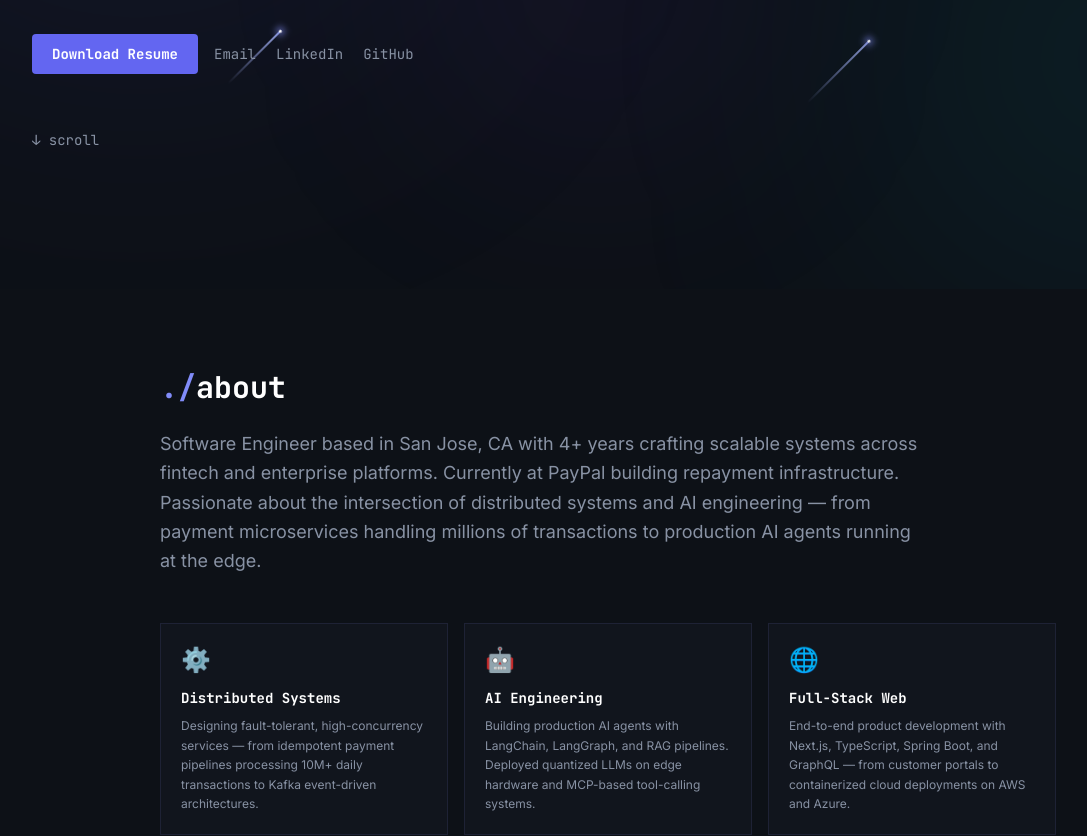
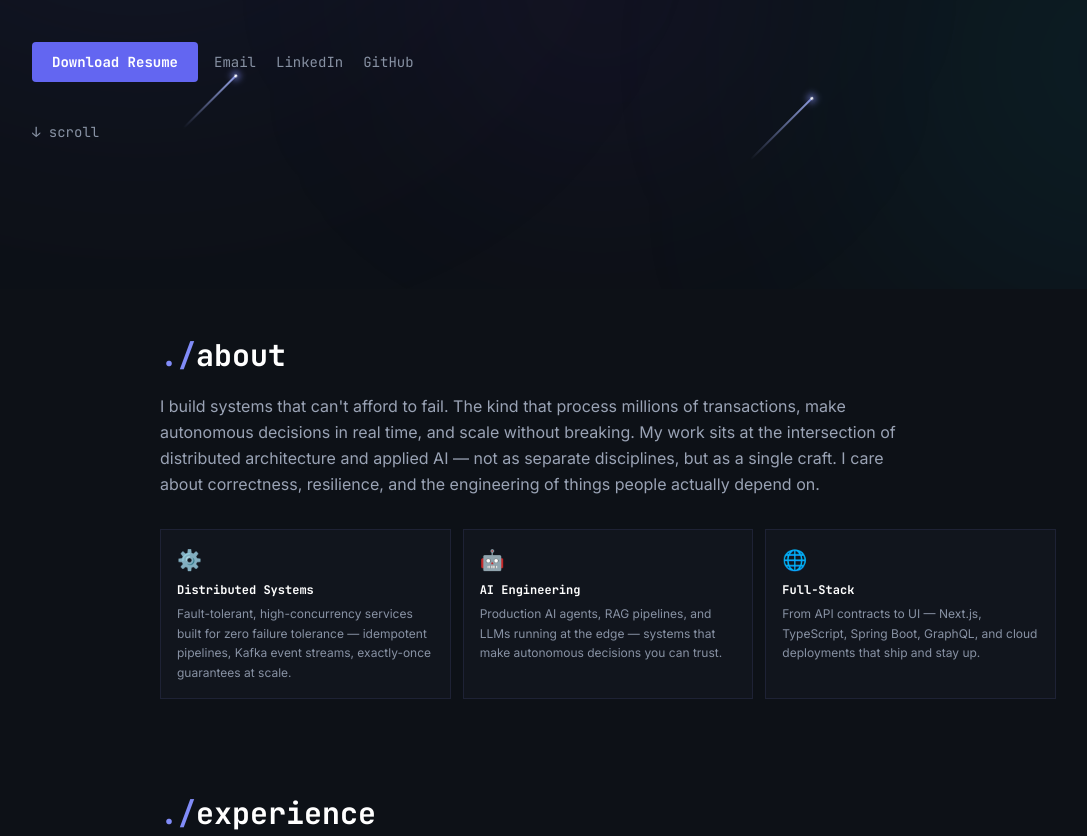
Before and after one commit to vedantvc/portfolio, a Next.js app: page / in a window 1280 px wide. Shown: the part 511-1347 px from the top of the page, without its empty margins (32-1119 px from the left). Built offline with nearby package versions, Linux system fonts and the light colour scheme.

Commit message:
feat: rewrite bio, compact skill bars (6 groups), tighter spacing, hide projects/education

```diff
--- a/app/page.tsx
+++ b/app/page.tsx
@@ -4,8 +4,6 @@ import Hero from '@/components/Hero'
 import About from '@/components/About'
 import Experience from '@/components/Experience'
 import Skills from '@/components/Skills'
-import Projects from '@/components/Projects'
-import Education from '@/components/Education'
 import Contact from '@/components/Contact'
 
 export default function Home() {
@@ -16,8 +14,6 @@ export default function Home() {
       <About />
       <Experience />
       <Skills />
-      <Projects />
-      <Education />
       <Contact />
     </main>
   )
--- a/components/About.tsx
+++ b/components/About.tsx
@@ -5,17 +5,17 @@ const pillars = [
   {
     icon: '⚙️',
     title: 'Distributed Systems',
-    desc: 'Designing fault-tolerant, high-concurrency services — from idempotent payment pipelines processing 10M+ daily transactions to Kafka event-driven architectures.',
+    desc: 'Fault-tolerant, high-concurrency services built for zero failure tolerance — idempotent pipelines, Kafka event streams, exactly-once guarantees at scale.',
   },
   {
     icon: '🤖',
     title: 'AI Engineering',
-    desc: 'Building production AI agents with LangChain, LangGraph, and RAG pipelines. Deployed quantized LLMs on edge hardware and MCP-based tool-calling systems.',
+    desc: 'Production AI agents, RAG pipelines, and LLMs running at the edge — systems that make autonomous decisions you can trust.',
   },
   {
     icon: '🌐',
-    title: 'Full-Stack Web',
-    desc: 'End-to-end product development with Next.js, TypeScript, Spring Boot, and GraphQL — from customer portals to containerized cloud deployments on AWS and Azure.',
+    title: 'Full-Stack',
+    desc: 'From API contracts to UI — Next.js, TypeScript, Spring Boot, GraphQL, and cloud deployments that ship and stay up.',
   },
 ]
 
@@ -23,38 +23,38 @@ export default function About() {
   const { ref, isVisible } = useIntersectionObserver()
 
   return (
-    <section id="about" className="py-20 px-6 md:px-16">
+    <section id="about" className="py-12 px-6 md:px-16">
       <div className="max-w-4xl mx-auto">
         <h2
           ref={ref}
           data-visible={isVisible}
-          className="scroll-reveal font-mono text-3xl font-bold text-white mb-6"
+          className="scroll-reveal font-mono text-3xl font-bold text-white mb-5"
         >
           <span className="text-[#818cf8]">./</span>about
         </h2>
 
         <p
           data-visible={isVisible}
-          className="scroll-reveal text-[#8892a4] text-lg leading-relaxed mb-12 max-w-3xl"
+          className="scroll-reveal text-[#9aa3b5] text-base leading-relaxed mb-8 max-w-3xl"
           style={{ transitionDelay: '80ms' }}
         >
-          Software Engineer based in San Jose, CA with 4+ years crafting scalable systems across
-          fintech and enterprise platforms. Currently at PayPal building repayment infrastructure.
-          Passionate about the intersection of distributed systems and AI engineering — from
-          payment microservices handling millions of transactions to production AI agents running
-          at the edge.
+          I build systems that can&apos;t afford to fail. The kind that process millions of transactions,
+          make autonomous decisions in real time, and scale without breaking. My work sits at the
+          intersection of distributed architecture and applied AI — not as separate disciplines, but
+          as a single craft. I care about correctness, resilience, and the engineering of things
+          people actually depend on.
         </p>
 
-        <div className="grid grid-cols-1 md:grid-cols-3 gap-4">
+        <div className="grid grid-cols-1 md:grid-cols-3 gap-3">
           {pillars.map((p, i) => (
             <div
               key={p.title}
               data-visible={isVisible}
-              className="scroll-reveal bg-[#131720]/80 backdrop-blur-sm border border-[#1e2235] p-5 hover:border-[#6366f1]/50 hover:shadow-[0_0_24px_rgba(99,102,241,0.1)] transition-[border-color,box-shadow] duration-300"
-              style={{ transitionDelay: `${160 + i * 100}ms` }}
+              className="scroll-reveal bg-[#131720]/80 backdrop-blur-sm border border-[#1e2235] p-4 hover:border-[#6366f1]/50 hover:shadow-[0_0_20px_rgba(99,102,241,0.08)] transition-[border-color,box-shadow] duration-300"
+              style={{ transitionDelay: `${160 + i * 80}ms` }}
             >
-              <span className="text-2xl mb-3 block">{p.icon}</span>
-              <h3 className="font-mono text-sm font-bold text-white mb-2">{p.title}</h3>
+              <span className="text-xl mb-2 block">{p.icon}</span>
+              <h3 className="font-mono text-xs font-bold text-white mb-1.5">{p.title}</h3>
               <p className="text-xs text-[#8892a4] leading-relaxed">{p.desc}</p>
             </div>
           ))}
--- a/components/Contact.tsx
+++ b/components/Contact.tsx
@@ -5,7 +5,7 @@ export default function Contact() {
   const { ref, isVisible } = useIntersectionObserver()
 
   return (
-    <section id="contact" className="py-20 px-6 md:px-16">
+    <section id="contact" className="py-12 px-6 md:px-16">
       <div className="max-w-4xl mx-auto">
         <div ref={ref} data-visible={isVisible} className="scroll-reveal">
           <p className="font-mono text-[#818cf8] text-sm tracking-widest mb-4 opacity-70">
@@ -17,7 +17,7 @@ export default function Contact() {
               something.
             </span>
           </h2>
-          <p className="text-[#8892a4] mb-10">San Jose, CA · Open to opportunities</p>
+          <p className="text-[#8892a4] mb-6">San Jose, CA · Open to opportunities</p>
 
           <div className="flex flex-col sm:flex-row gap-4 mb-8">
             {/* Primary CTA — schedule a meeting */}
--- a/components/Experience.tsx
+++ b/components/Experience.tsx
@@ -109,7 +109,7 @@ export default function Experience() {
   const { ref, isVisible } = useIntersectionObserver()
 
   return (
-    <section id="experience" className="py-24 px-6 md:px-16">
+    <section id="experience" className="py-12 px-6 md:px-16">
       <div className="max-w-4xl mx-auto">
         <h2
           ref={ref}
--- a/components/Hero.tsx
+++ b/components/Hero.tsx
@@ -57,7 +57,7 @@ export default function Hero() {
             <a href="https://github.com/vedantvc" target="_blank" rel="noopener noreferrer" className="font-mono text-sm text-[#8892a4] hover:text-[#818cf8] transition-colors">GitHub</a>
           </div>
         </div>
-        <a href="#experience" className="hero-item mt-14 inline-block font-mono text-[#8892a4] text-sm hover:text-[#818cf8] transition-colors" style={{ animationDelay: '500ms' }}>
+        <a href="#experience" className="hero-item mt-10 inline-block font-mono text-[#8892a4] text-sm hover:text-[#818cf8] transition-colors" style={{ animationDelay: '500ms' }}>
           ↓ scroll
         </a>
       </div>
--- a/components/Nav.tsx
+++ b/components/Nav.tsx
@@ -5,7 +5,6 @@ const links = [
   { label: 'About',      href: '#about'      },
   { label: 'Experience', href: '#experience' },
   { label: 'Skills',     href: '#skills'     },
-  { label: 'Projects',   href: '#projects'   },
   { label: 'Contact',    href: '#contact'    },
 ]
 
--- a/components/Skills.tsx
+++ b/components/Skills.tsx
@@ -3,13 +3,25 @@ import { useIntersectionObserver } from '@/hooks/useIntersectionObserver'
 
 const skillGroups = [
   {
-    label: 'Languages & Backend',
+    label: 'Languages',
     skills: [
-      { name: 'Java',             level: 95 },
-      { name: 'Spring Boot',      level: 92 },
-      { name: 'Python',           level: 88 },
-      { name: 'TypeScript',       level: 85 },
-      { name: 'Node.js',          level: 80 },
+      { name: 'Java',        level: 95 },
+      { name: 'Python',      level: 88 },
+      { name: 'TypeScript',  level: 85 },
+      { name: 'JavaScript',  level: 82 },
+      { name: 'SQL',         level: 84 },
+      { name: 'Node.js',     level: 80 },
+    ],
+  },
+  {
+    label: 'Backend & Frameworks',
+    skills: [
+      { name: 'Spring Boot',   level: 92 },
+      { name: 'Spring Batch',  level: 86 },
+      { name: 'Express.js',    level: 80 },
+      { name: 'GraphQL',       level: 79 },
+      { name: 'REST APIs',     level: 93 },
+      { name: 'Microservices', level: 90 },
     ],
   },
   {
@@ -17,43 +29,59 @@ const skillGroups = [
     skills: [
       { name: 'LangChain / LangGraph', level: 88 },
       { name: 'RAG Pipelines',         level: 86 },
-      { name: 'OpenAI / Embeddings',   level: 83 },
+      { name: 'OpenAI Embeddings',     level: 83 },
       { name: 'MCP Tool-Calling',      level: 80 },
-      { name: 'Vector Databases',      level: 78 },
+      { name: 'PyTorch / HuggingFace', level: 76 },
+      { name: 'Vector Databases',      level: 79 },
     ],
   },
   {
     label: 'Cloud & DevOps',
     skills: [
-      { name: 'AWS / Azure',          level: 83 },
-      { name: 'Docker / Kubernetes',  level: 82 },
-      { name: 'Terraform',            level: 76 },
-      { name: 'GitHub Actions',       level: 85 },
-      { name: 'Kafka',                level: 86 },
+      { name: 'AWS',               level: 83 },
+      { name: 'Azure',             level: 80 },
+      { name: 'Docker / K8s',      level: 82 },
+      { name: 'Terraform',         level: 76 },
+      { name: 'GitHub Actions',    level: 85 },
+      { name: 'Kafka',             level: 86 },
     ],
   },
   {
     label: 'Databases',
     skills: [
-      { name: 'Oracle / PostgreSQL',  level: 85 },
-      { name: 'MongoDB',              level: 78 },
-      { name: 'MySQL',                level: 80 },
-      { name: 'Redis',                level: 76 },
-      { name: 'ChromaDB',             level: 80 },
+      { name: 'Oracle',       level: 84 },
+      { name: 'PostgreSQL',   level: 83 },
+      { name: 'MySQL',        level: 80 },
+      { name: 'MongoDB',      level: 78 },
+      { name: 'Redis',        level: 76 },
+      { name: 'ChromaDB',     level: 80 },
+    ],
+  },
+  {
+    label: 'Observability & Tools',
+    skills: [
+      { name: 'Datadog',        level: 78 },
+      { name: 'Splunk',         level: 75 },
+      { name: 'CloudWatch',     level: 80 },
+      { name: 'Elasticsearch',  level: 74 },
+      { name: 'Git',            level: 92 },
+      { name: 'Jenkins',        level: 78 },
     ],
   },
 ]
 
-function SkillBar({ name, level, visible, delay }: { name: string; level: number; visible: boolean; delay: number }) {
+function SkillBar({
+  name, level, visible, delay,
+}: { name: string; level: number; visible: boolean; delay: number }) {
   return (
-    <div className="mb-4">
-      <div className="flex justify-between items-center mb-1.5">
-        <span className="font-mono text-sm text-[#c7cfe0]">{name}</span>
-        <span className="font-mono text-xs text-[#818cf8]">{level}%</span>
+    <div className="mb-3 last:mb-0">
+      <div className="flex justify-between items-center mb-1">
+        <span className="font-mono text-xs text-[#c7cfe0]">{name}</span>
+        <span className="font-mono text-xs text-[#818cf8] tabular-nums">{level}%</span>
       </div>
-      <div className="h-1.5 bg-[#1e2235] rounded-full overflow-hidden">
+      <div className="h-[5px] bg-[#1e2235] rounded-full overflow-hidden">
         <div
-          className="skill-bar-fill h-full rounded-full bg-gradient-to-r from-[#6366f1] to-[#a5b4fc]"
+          className="skill-bar-fill h-full rounded-full bg-gradient-to-r from-[#6366f1] via-[#818cf8] to-[#a5b4fc]"
           data-visible={visible}
           style={{ '--level': `${level}%`, transitionDelay: `${delay}ms` } as React.CSSProperties}
         />
@@ -69,13 +97,19 @@ function SkillGroup({ group }: { group: typeof skillGroups[0] }) {
     <div
       ref={ref}
       data-visible={isVisible}
-      className="scroll-reveal bg-[#131720]/80 backdrop-blur-sm border border-[#1e2235] p-5 hover:border-[#818cf8]/30 transition-colors duration-300"
+      className="scroll-reveal bg-[#131720]/80 backdrop-blur-sm border border-[#1e2235] p-4 hover:border-[#818cf8]/25 transition-colors duration-300"
     >
-      <h3 className="font-mono text-xs font-bold text-[#818cf8] uppercase tracking-widest mb-5">
+      <p className="font-mono text-[10px] font-bold text-[#818cf8] uppercase tracking-[0.12em] mb-4">
         {group.label}
-      </h3>
+      </p>
       {group.skills.map((s, i) => (
-        <SkillBar key={s.name} name={s.name} level={s.level} visible={isVisible} delay={i * 120} />
+        <SkillBar
+          key={s.name}
+          name={s.name}
+          level={s.level}
+          visible={isVisible}
+          delay={i * 100}
+        />
       ))}
     </div>
   )
@@ -85,16 +119,16 @@ export default function Skills() {
   const { ref, isVisible } = useIntersectionObserver()
 
   return (
-    <section id="skills" className="py-20 px-6 md:px-16 bg-[#0d1117]/40">
+    <section id="skills" className="py-12 px-6 md:px-16 bg-[#0d1117]/40">
       <div className="max-w-5xl mx-auto">
         <h2
           ref={ref}
           data-visible={isVisible}
-          className="scroll-reveal font-mono text-3xl font-bold text-white mb-10"
+          className="scroll-reveal font-mono text-3xl font-bold text-white mb-8"
         >
           <span className="text-[#818cf8]">./</span>skills
         </h2>
-        <div className="grid grid-cols-1 sm:grid-cols-2 gap-4">
+        <div className="grid grid-cols-1 sm:grid-cols-2 lg:grid-cols-3 gap-3">
           {skillGroups.map((g) => (
             <SkillGroup key={g.label} group={g} />
           ))}
```
Also changed, not shown: 2 other files (tests, documents, lock files or other folders).
